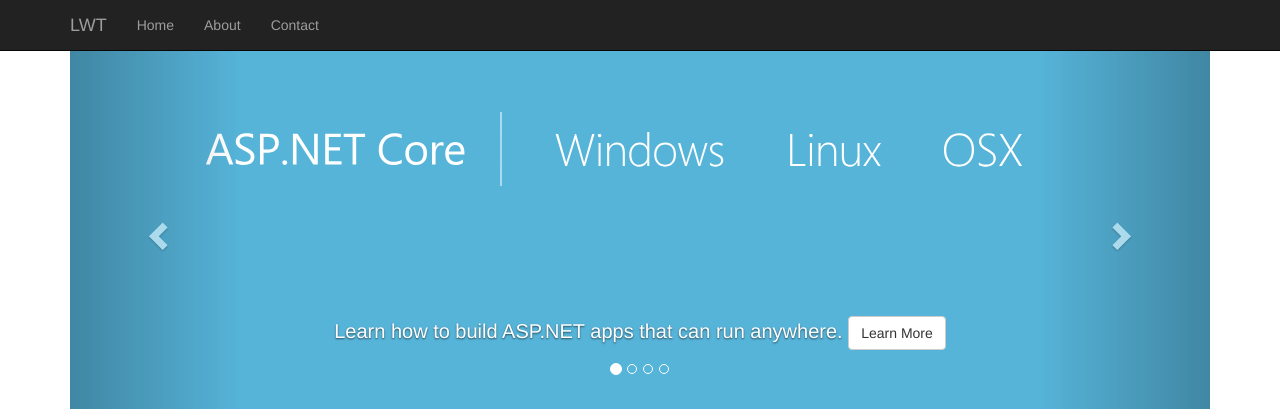
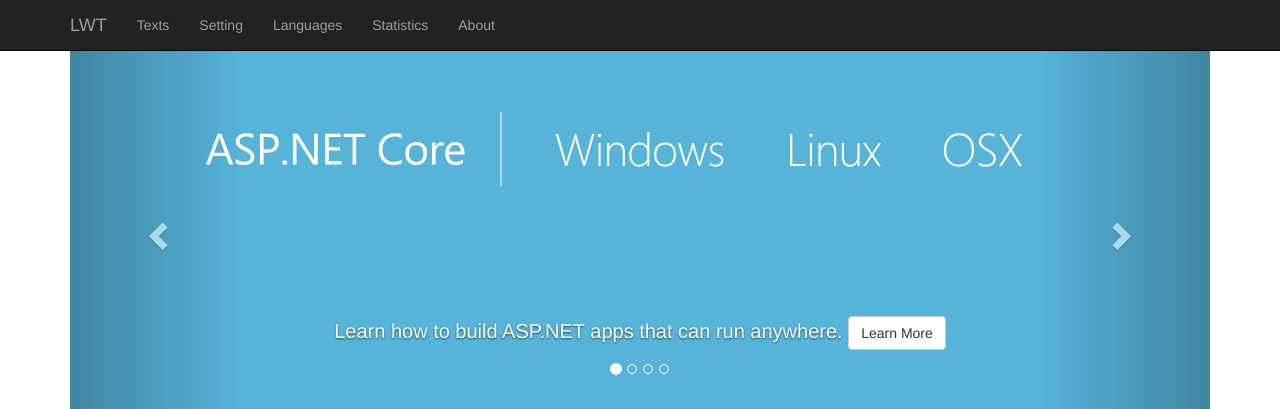
Before and after one commit to haitrr/lwt, an ASP.NET Core app: page /Home/Index in a window 1280 px wide. Shown: the top 409 px of the page. Run offline with ASP.NET Core 8, Linux system fonts and the light colour scheme.

Commit message:
Add menu items to layout navbar

```diff
--- a/Views/Shared/_Layout.cshtml
+++ b/Views/Shared/_Layout.cshtml
@@ -30,9 +30,11 @@
             </div>
             <div class="navbar-collapse collapse">
                 <ul class="nav navbar-nav">
-                    <li><a asp-area="" asp-controller="Home" asp-action="Index">Home</a></li>
+                    <li><a asp-area="" asp-controller="Text" asp-action="Index">Texts</a></li>
+                    <li><a asp-area="" asp-controller="Home" asp-action="Setting">Setting</a></li>
+                    <li><a asp-area="" asp-controller="Language" asp-action="Index">Languages</a></li>
+                    <li><a asp-area="" asp-controller="Home" asp-action="Statistic">Statistics</a></li>
                     <li><a asp-area="" asp-controller="Home" asp-action="About">About</a></li>
-                    <li><a asp-area="" asp-controller="Home" asp-action="Contact">Contact</a></li>
                 </ul>
             </div>
         </div>
```
